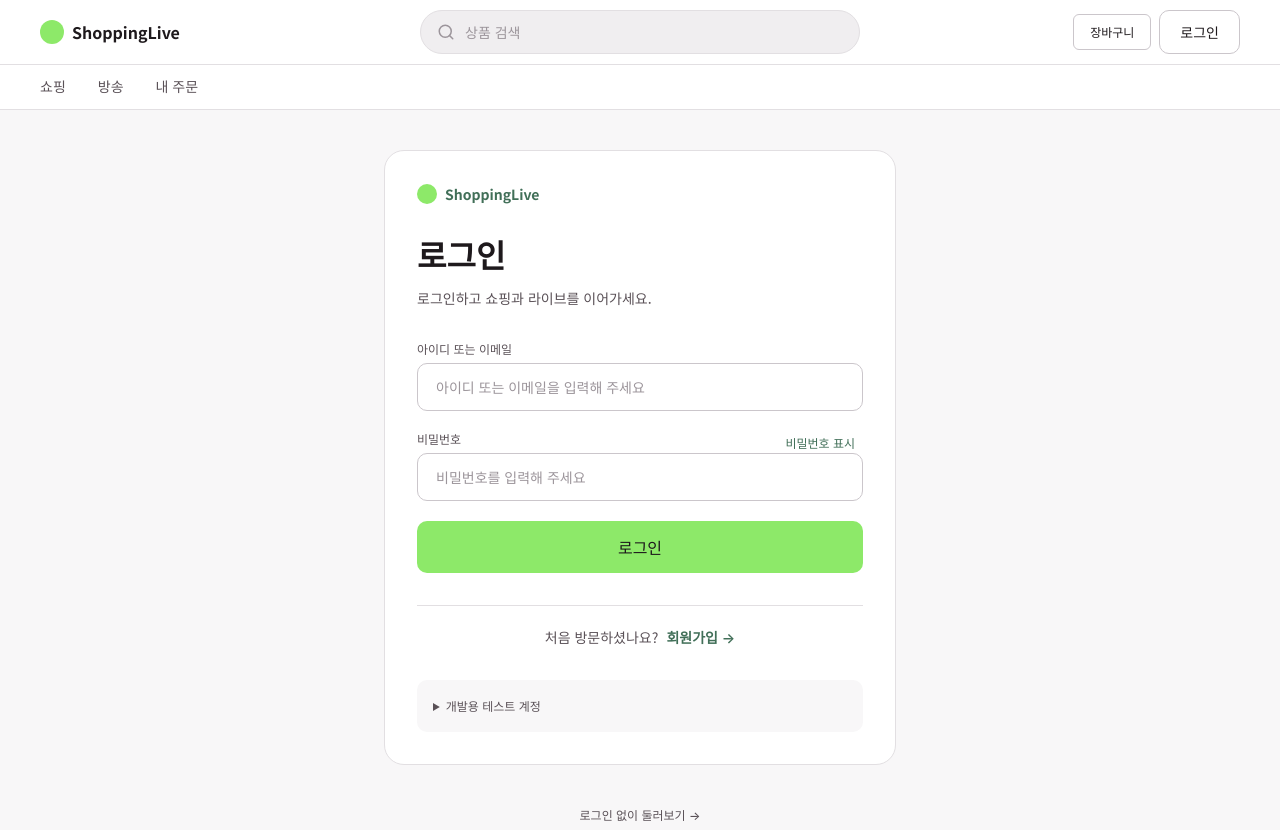
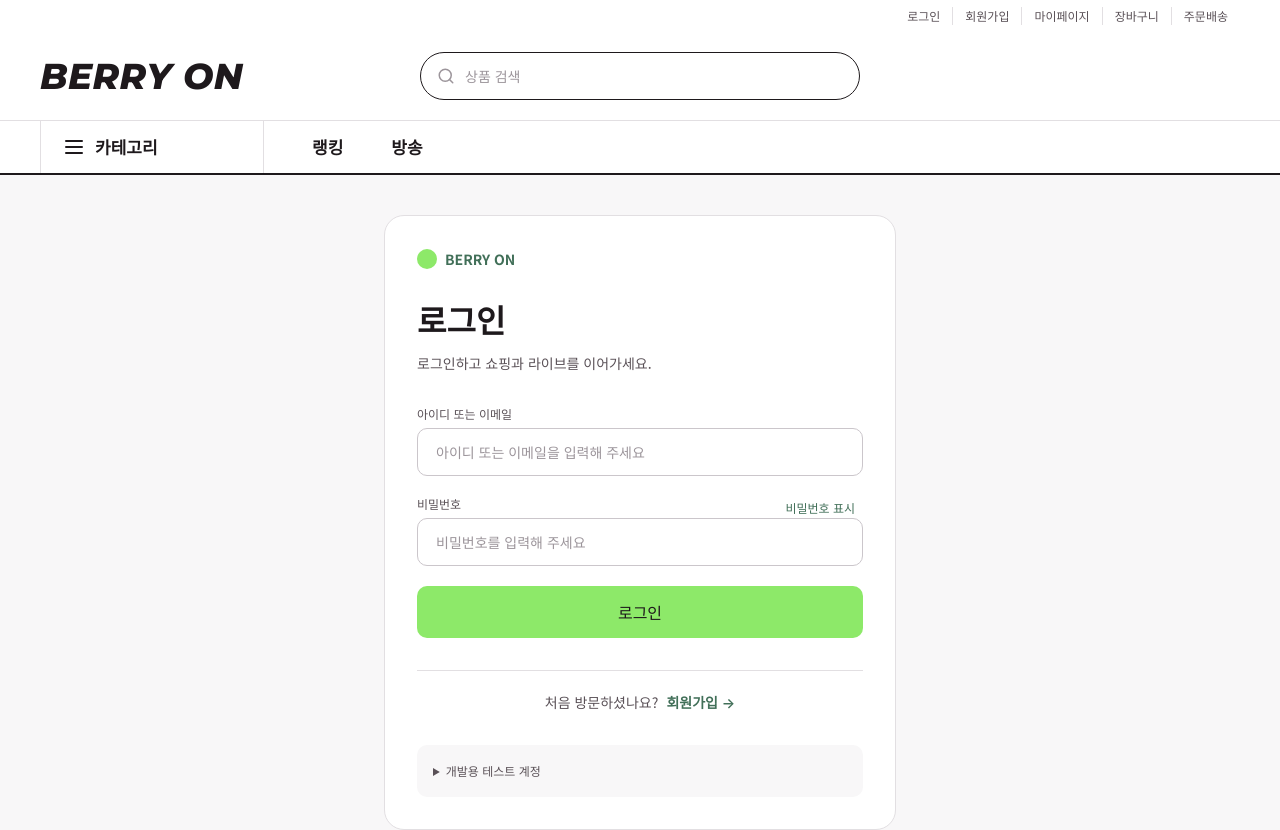
Before and after one commit to 2026-2-rising-sun/Frontend, a React (Vite) app: page /login in a window 1280 px wide. Shown: the top 830 px of the page. Built offline with nearby package versions, Linux system fonts and the light colour scheme.

Commit message:
feat(layout): BERRY ON 로고와 카테고리, 랭킹, 방송 메뉴로 헤더   개편 (#74)

```diff
--- a/index.html
+++ b/index.html
@@ -7,10 +7,10 @@
     <link rel="preconnect" href="https://fonts.googleapis.com" />
     <link rel="preconnect" href="https://fonts.gstatic.com" crossorigin />
     <link
-      href="https://fonts.googleapis.com/css2?family=Noto+Sans+KR:wght@400;500;700&display=swap"
+      href="https://fonts.googleapis.com/css2?family=Montserrat:ital,wght@1,800&family=Noto+Sans+KR:wght@400;500;700&display=swap"
       rel="stylesheet"
     />
-    <title>ShoppingLive</title>
+    <title>BERRY ON</title>
   </head>
   <body>
     <div id="root"></div>
--- a/src/app/layout/BottomNav.tsx
+++ b/src/app/layout/BottomNav.tsx
@@ -1,11 +1,12 @@
 import { NavLink } from 'react-router-dom'
-import { ReceiptIcon, ShoppingIcon, VideoIcon } from '../../components/icons'
+import { RankingIcon, ShoppingIcon, UserIcon, VideoIcon } from '../../components/icons'
 import styles from './BottomNav.module.css'
 
 const ITEMS = [
-  { to: '/', label: '쇼핑', end: true, Icon: ShoppingIcon },
+  { to: '/', label: '홈', end: true, Icon: ShoppingIcon },
+  { to: '/ranking', label: '랭킹', end: false, Icon: RankingIcon },
   { to: '/lives', label: '방송', end: false, Icon: VideoIcon },
-  { to: '/orders/lookup', label: '내 주문', end: false, Icon: ReceiptIcon },
+  { to: '/account', label: '마이페이지', end: false, Icon: UserIcon },
 ] as const
 
 /** 모바일(<768px) 전용 하단 탭. 데스크톱은 Header 내비게이션을 사용한다. */
--- a/src/app/layout/Header.module.css
+++ b/src/app/layout/Header.module.css
@@ -1,26 +1,45 @@
-.header { position: sticky; top: 0; z-index: 100; background: var(--bg-surface); border-bottom: 1px solid var(--border-default); }
-.inner { display: flex; align-items: center; flex-wrap: wrap; gap: var(--space-3); width: 100%; max-width: calc(var(--container-max) + 2 * var(--space-6)); min-height: var(--space-16); margin: 0 auto; padding: var(--space-2) var(--space-4); }
-.logo { display: inline-flex; align-items: center; gap: var(--space-2); flex-shrink: 0; font: 700 16px/24px var(--font-sans); }
-.mark { width: 24px; height: 24px; border-radius: var(--radius-full); background: var(--brand-default); flex-shrink: 0; }
+.header { position: sticky; top: 0; z-index: 100; background: var(--bg-surface); }
+
+/* 맨 위 계정 메뉴: 작은 글씨, 오른쪽 정렬, 항목 사이 세로 구분선 */
+.utility { background: var(--bg-surface); }
+.utilityInner { display: flex; align-items: center; justify-content: flex-end; flex-wrap: wrap; width: 100%; max-width: calc(var(--container-max) + 2 * var(--space-6)); min-height: 32px; margin: 0 auto; padding: 0 var(--space-4); }
+.utilityLink { display: inline-flex; align-items: center; padding: 0 var(--space-3); border: 0; background: none; color: var(--text-secondary); font: 400 12px/18px var(--font-sans); cursor: pointer; }
+.utilityLink + .utilityLink, .utilityBadge + .utilityLink, .utilityLink + .utilityBadge { border-left: 1px solid var(--border-default); }
+.utilityLink:hover { color: var(--text-primary); }
+.utilityBadge { display: inline-flex; align-items: center; padding: 0 var(--space-3); }
+
+/* 로고·검색 줄 */
+.inner { display: flex; align-items: center; gap: var(--space-4); width: 100%; max-width: calc(var(--container-max) + 2 * var(--space-6)); min-height: 64px; margin: 0 auto; padding: var(--space-2) var(--space-4); }
+.logo { flex-shrink: 0; color: var(--text-primary); font: italic 800 24px/1 var(--font-logo); letter-spacing: 0.01em; white-space: nowrap; }
 .search { display: none; min-width: 0; }
-.actions { display: flex; align-items: center; gap: var(--space-2); margin-left: auto; }
-.actions > * { flex-shrink: 0; }
-.actions .desktopAction { display: none; }
-.navigation { border-top: 1px solid var(--border-default); }
-.nav { display: flex; align-items: center; gap: var(--space-5); width: 100%; max-width: calc(var(--container-max) + 2 * var(--space-6)); margin: 0 auto; padding: 0 var(--space-4); overflow-x: auto; }
-.link { display: inline-flex; align-items: center; flex-shrink: 0; min-height: 44px; padding: var(--space-2) 0; border-bottom: 2px solid transparent; color: var(--text-secondary); font: 400 14px/22px var(--font-sans); }
-.link:hover { color: var(--text-primary); }
-.active { color: var(--text-brand); font-weight: 600; border-bottom-color: var(--brand-default); }
+
+/* 카테고리·랭킹·방송 줄 */
+.navigation { border-top: 1px solid var(--border-default); border-bottom: 2px solid var(--text-primary); }
+.nav { display: flex; align-items: stretch; gap: var(--space-5); width: 100%; max-width: calc(var(--container-max) + 2 * var(--space-6)); margin: 0 auto; padding: 0 var(--space-4); }
+.link { display: inline-flex; align-items: center; flex-shrink: 0; min-height: 44px; color: var(--text-primary); font: 700 15px/22px var(--font-sans); }
+.link:hover { color: var(--text-brand); }
+.active { color: var(--text-brand); }
+
+.category { position: relative; display: flex; }
+.categoryButton { display: inline-flex; align-items: center; gap: var(--space-3); min-height: 44px; padding: 0 var(--space-4) 0 0; border: 0; background: none; color: var(--text-primary); font: 700 15px/22px var(--font-sans); cursor: pointer; }
+.burger { display: inline-flex; flex-direction: column; justify-content: space-between; width: 18px; height: 14px; }
+.burger > span { display: block; height: 2px; border-radius: 1px; background: currentColor; }
+.categoryPanel { position: absolute; top: 100%; left: 0; z-index: 10; display: flex; flex-direction: column; min-width: 200px; margin: 2px 0 0; padding: var(--space-3) 0; list-style: none; background: var(--color-neutral-500); box-shadow: var(--shadow-md, 0 8px 24px rgb(0 0 0 / 0.12)); }
+.categoryPanel a { display: block; padding: var(--space-2) var(--space-6); color: var(--color-neutral-0); font: 500 15px/22px var(--font-sans); }
+.categoryPanel a:hover { background: rgb(255 255 255 / 0.12); }
+
 @media (min-width: 768px) {
-  .inner { display: grid; grid-template-columns: 1fr minmax(160px, 440px) 1fr; gap: var(--space-6); padding: var(--space-2) var(--space-6); }
-  .search { display: flex; width: 100%; }
-  .actions { justify-self: end; }
-  .nav { padding: 0 var(--space-6); gap: var(--space-8); }
+  .utilityInner { padding: 0 var(--space-6); }
+  .inner { display: grid; grid-template-columns: 1fr minmax(240px, 440px) 1fr; gap: var(--space-6); min-height: 88px; padding: var(--space-3) var(--space-6); }
+  .logo { font-size: 36px; }
+  .search { display: flex; width: 100%; height: 48px; background: var(--bg-surface); border: 1.5px solid var(--text-primary); }
+  .nav { gap: var(--space-12); padding: 0 var(--space-6); }
+  .link, .categoryButton { min-height: 52px; font-size: 17px; }
+  .categoryButton { min-width: 224px; padding: 0 var(--space-6); border-left: 1px solid var(--border-default); border-right: 1px solid var(--border-default); }
+  .categoryOpen { background: var(--color-neutral-500); color: var(--color-neutral-0); }
+  .categoryPanel { min-width: 100%; margin-top: 0; }
 }
-@media (min-width: 1280px) { .actions .desktopAction { display: inline-flex; } }
 @media (max-width: 374px) {
-  .inner { gap: var(--space-2); }
-  .logo { font-size: 14px; gap: var(--space-1); }
-  .actions { gap: var(--space-1); }
-  .actions > a { padding-left: var(--space-2); padding-right: var(--space-2); }
+  .utilityLink, .utilityBadge { padding: 0 var(--space-2); }
+  .logo { font-size: 20px; }
 }
--- a/src/app/layout/Header.tsx
+++ b/src/app/layout/Header.tsx
@@ -1,19 +1,18 @@
+import { useEffect, useRef, useState } from 'react'
+import { Link, NavLink, useNavigate } from 'react-router-dom'
 import { NotificationBadge } from '../../features/notifications/NotificationBadge'
 import { useSession } from '../../features/auth/useSession'
+import { SearchBox } from '../../components/SearchBox'
+import { PRODUCT_CATEGORIES } from '../../domain/types'
 import { useApi } from '../apiContext'
-import { useNavigate } from 'react-router-dom'
-import { Link, NavLink } from 'react-router-dom'
-import { SearchBox } from '../../components/SearchBox'
-import { Button, ButtonLink } from '../../components/ui'
 import styles from './Header.module.css'
 
 const NAV = [
-  { to: '/', label: '쇼핑', end: true },
-  { to: '/lives', label: '방송', end: false },
-  { to: '/orders/lookup', label: '내 주문', end: false },
+  { to: '/ranking', label: '랭킹' },
+  { to: '/lives', label: '방송' },
 ] as const
 
-/** 상단은 로고·검색·계정, 두 번째 줄은 쇼핑 탐색 메뉴로 구성한다. */
+/** 맨 위는 작은 계정 메뉴, 가운데는 로고·검색, 아래는 카테고리·랭킹·방송 탐색 메뉴로 구성한다. */
 export function Header() {
   const session = useSession()
   const { auth } = useApi()
@@ -23,31 +22,26 @@ export function Header() {
   }
   return (
     <header className={styles.header}>
+      <div className={styles.utility}>
+        <nav className={styles.utilityInner} aria-label="계정 메뉴">
+          {session ? <button type="button" className={styles.utilityLink} onClick={() => { void logout().catch(() => {}) }}>로그아웃</button>
+            : <><Link to="/login" className={styles.utilityLink}>로그인</Link><Link to="/signup" className={styles.utilityLink}>회원가입</Link></>}
+          <Link to="/account" className={styles.utilityLink}>마이페이지</Link>
+          <Link to="/cart" className={styles.utilityLink}>장바구니</Link>
+          <Link to="/orders/lookup" className={styles.utilityLink}>주문배송</Link>
+          {session && <span className={styles.utilityBadge}><NotificationBadge /></span>}
+          {session?.role === 'SELLER' && <Link to="/seller/products" className={styles.utilityLink}>판매자 콘솔</Link>}
+        </nav>
+      </div>
       <div className={styles.inner}>
-        <Link to="/" className={styles.logo} aria-label="ShoppingLive 홈">
-          <span className={styles.mark} aria-hidden="true" />
-          ShoppingLive
-        </Link>
-
+        <Link to="/" className={styles.logo} aria-label="BERRY ON 홈">BERRY ON</Link>
         <SearchBox className={styles.search} />
-        <div className={styles.actions}>
-          <ButtonLink to="/cart" variant="secondary" size="S">장바구니</ButtonLink>
-          {session && <ButtonLink to="/account" variant="secondary" size="S">내 계정</ButtonLink>}
-          {session && <NotificationBadge />}
-          {session?.role === 'SELLER' && <ButtonLink className={styles.desktopAction} to="/seller/products" variant="secondary" size="S">판매자 콘솔</ButtonLink>}
-          {session ? <Button className={styles.desktopAction} variant="secondary" size="S" onClick={() => { void logout().catch(() => {}) }}>로그아웃</Button>
-            : <ButtonLink to="/login" variant="secondary" size="M">로그인</ButtonLink>}
-        </div>
       </div>
       <div className={styles.navigation}>
         <nav className={styles.nav} aria-label="주요 메뉴">
-          {NAV.map((item) => (
-            <NavLink
-              key={item.to}
-              to={item.to}
-              end={item.end}
-              className={({ isActive }) => [styles.link, isActive && styles.active].filter(Boolean).join(' ')}
-            >
+          <CategoryMenu />
+          {NAV.map(item => (
+            <NavLink key={item.to} to={item.to} className={({ isActive }) => [styles.link, isActive && styles.active].filter(Boolean).join(' ')}>
               {item.label}
             </NavLink>
           ))}
@@ -56,3 +50,28 @@ export function Header() {
     </header>
   )
 }
+
+/** "카테고리" 버튼을 누르면 1단계 분류 목록을 펼친다. 바깥 클릭, Esc, 항목 선택 시 닫는다. */
+function CategoryMenu() {
+  const [open, setOpen] = useState(false)
+  const root = useRef<HTMLDivElement>(null)
+  useEffect(() => {
+    if (!open) return
+    const close = (event: MouseEvent | KeyboardEvent) => {
+      if (event instanceof KeyboardEvent ? event.key === 'Escape' : !root.current?.contains(event.target as Node)) setOpen(false)
+    }
+    document.addEventListener('mousedown', close); document.addEventListener('keydown', close)
+    return () => { document.removeEventListener('mousedown', close); document.removeEventListener('keydown', close) }
+  }, [open])
+  return (
+    <div ref={root} className={styles.category}>
+      <button type="button" className={[styles.categoryButton, open && styles.categoryOpen].filter(Boolean).join(' ')} aria-expanded={open} aria-controls="category-menu" onClick={() => setOpen(value => !value)}>
+        <span className={styles.burger} aria-hidden="true"><span /><span /><span /></span>
+        카테고리
+      </button>
+      {open && <ul id="category-menu" className={styles.categoryPanel}>
+        {PRODUCT_CATEGORIES.map(category => <li key={category.value}><Link to={`/categories/${category.value.toLowerCase()}`} onClick={() => setOpen(false)}>{category.label}</Link></li>)}
+      </ul>}
+    </div>
+  )
+}
--- a/src/components/icons/index.tsx
+++ b/src/components/icons/index.tsx
@@ -39,3 +39,4 @@ export const PlayIcon = (p: IconProps) => <Icon {...p}><polygon points="6 4 20 1
 export const ShoppingIcon = (p: IconProps) => <Icon {...p}><path d="M6 2L3 6v14a2 2 0 0 0 2 2h14a2 2 0 0 0 2-2V6l-3-4z" /><path d="M3 6h18" /><path d="M16 10a4 4 0 0 1-8 0" /></Icon>
 export const VideoIcon = (p: IconProps) => <Icon {...p}><rect x="2" y="6" width="14" height="12" rx="2" /><path d="M22 8l-6 4 6 4V8z" /></Icon>
 export const ReceiptIcon = (p: IconProps) => <Icon {...p}><path d="M4 2v20l3-2 3 2 3-2 3 2 3-2 3 2V2l-3 2-3-2-3 2-3-2-3 2z" /><path d="M8 8h8M8 12h8" /></Icon>
+export const RankingIcon = (p: IconProps) => <Icon {...p}><path d="M6 20V12M12 20V4M18 20v-8" /></Icon>
--- a/src/features/auth/LoginPage.tsx
+++ b/src/features/auth/LoginPage.tsx
@@ -30,7 +30,7 @@ export function LoginPage() {
   return <PageContainer narrow>
     <section className={styles.loginCard} aria-labelledby="login-title">
       <header className={styles.heading}>
-        <span className={styles.brand}><span aria-hidden="true" />ShoppingLive</span>
+        <span className={styles.brand}><span aria-hidden="true" />BERRY ON</span>
         <h1 id="login-title" className="t-h1">로그인</h1>
         <p>로그인하고 쇼핑과 라이브를 이어가세요.</p>
       </header>
--- a/src/styles/tokens.css
+++ b/src/styles/tokens.css
@@ -175,7 +175,9 @@
 
   /* ── 배치 ─────────────────────────────────── */
   --font-sans: 'Noto Sans KR', system-ui, -apple-system, 'Segoe UI', sans-serif;
+  /* 로고 전용: 굵은 기울임 산세리프 */
+  --font-logo: 'Montserrat', 'Noto Sans KR', system-ui, sans-serif;
   --container-max: 1200px;
-  --header-height: 110px; /* 상단 64px + 탐색 44px + 경계선 2px */
+  --header-height: 176px; /* 계정 메뉴 32px + 로고·검색 88px + 탐색 52px + 경계선 3px */
   --bottom-nav-height: 0px; /* 모바일에서 base.css 가 덮어쓴다 */
 }
```
